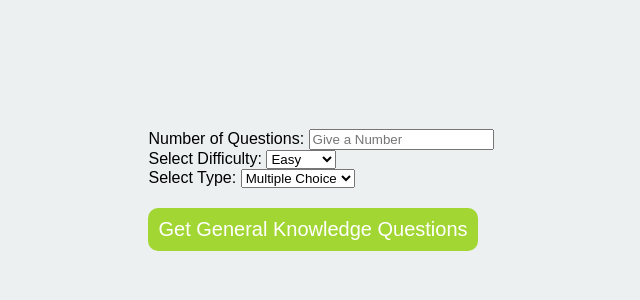
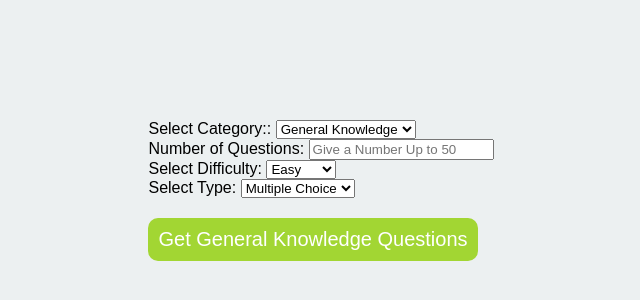
Before and after one commit to muhammetcetinalp/General-Knowledge-Quiz, a plain HTML site: page index.html in a window 1280 px wide. Shown: the part 210-510 px from the top of the page, without its empty margins (319-959 px from the left). Drawn offline with Linux system fonts and the light colour scheme.

Commit message:
index.html

```diff
--- a/index.html
+++ b/index.html
@@ -14,8 +14,29 @@
     <div>
         <div>
             <form id="form">
+                Select Category::
+                <select>
+                    <option value="9">General Knowledge</option>
+                    <option value="10">Books</option>
+                    <option value="11">Film</option>
+                    <option value="12">Music</option>
+                    <option value="14">Television</option>
+                    <option value="15">Video Games</option>
+                    <option value="16">Board Games</option>
+                    <option value="17">Science & Nature</option>
+                    <option value="18">Computers</option>
+                    <option value="19">Mathematics</option>
+                    <option value="21">Sports</option>
+                    <option value="22">Geography</option>
+                    <option value="23">History</option>
+                    <option value="25">Art</option>
+                    <option value="26">Celebrities</option>
+                    <option value="27">Animals</option>
+                    <option value="28">Vehicles</option>
+                </select>
+                <br>
                 Number of Questions:
-                <input type="number" placeholder="Give a Number">
+                <input type="text" id="myInput" placeholder="Give a Number Up to 50">
                 <br>
                 Select Difficulty:
                 <select>
```
